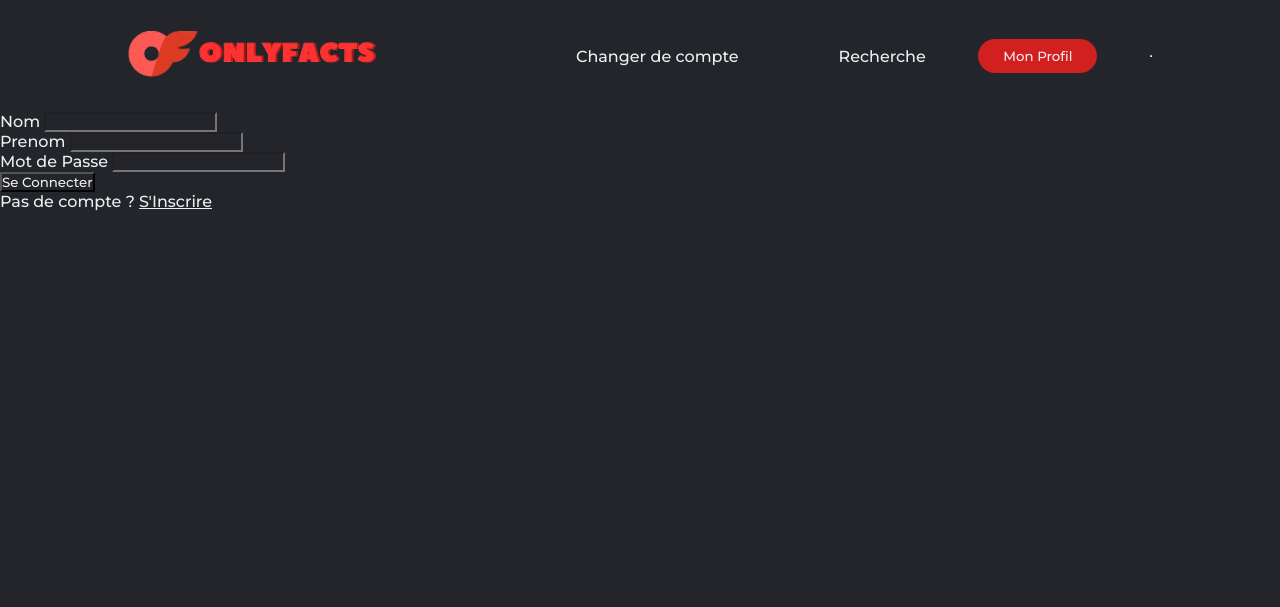
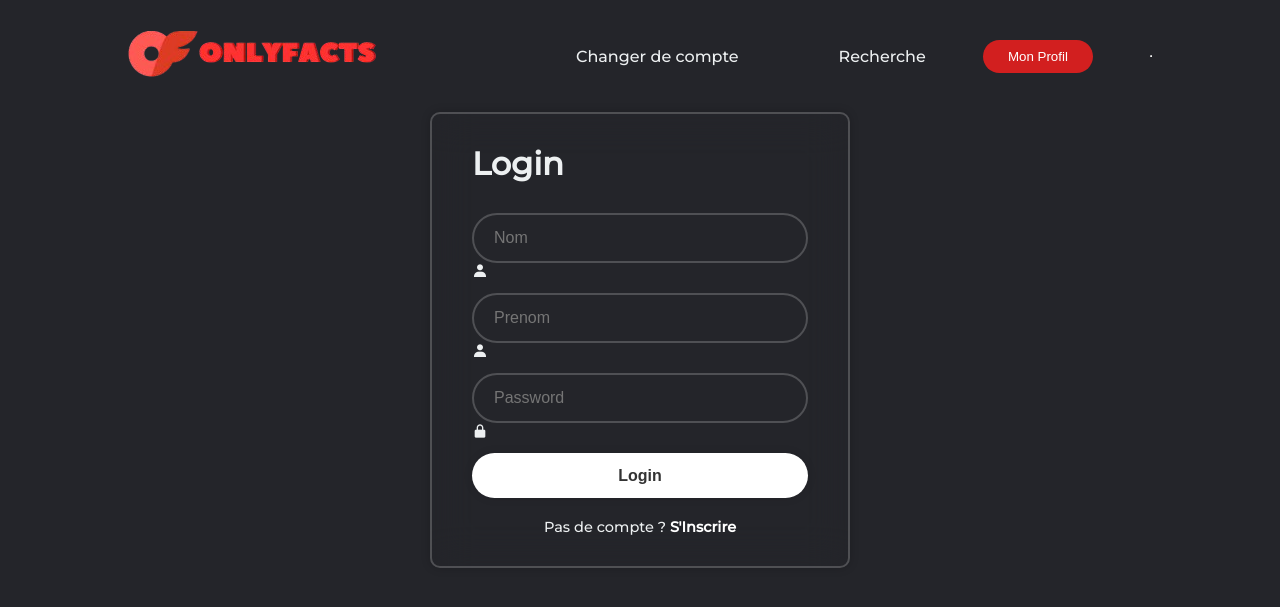
Before and after one commit to Douwang0/OnlyFacts, a Flask app: page /login in a window 1280 px wide. Shown: the top 607 px of the page. Run offline with Flask 3, Linux system fonts and the light colour scheme.

Commit message:
Fin de l'implemention du css

```diff
--- a/apps/static/styles.css
+++ b/apps/static/styles.css
@@ -1,16 +1,28 @@
+/* IMPORTS */
 @import url("https://fonts.googleapis.com/css2?family=Poppins:wght@300;400;500;600;700;800;900&display=swap");
 @import url("https://fonts.googleapis.com/css?family=Montserrat:500");
 
-
+/* RESET PROPRE */
 * {
     box-sizing: border-box;
     margin: 0;
     padding: 0;
+}
+
+/* STYLE GLOBAL */
+body {
     background-color: #24252A;
     font-family: "Montserrat", sans-serif;
     color: #edf0f1;
 }
 
+/* CONTAINER GENERAL */
+.container {
+    width: 80%;
+    margin: auto;
+}
+
+/* HEADER */
 header {
     display: flex;
     justify-content: space-between;
@@ -18,86 +30,124 @@ header {
     padding: 30px 10%;
 }
 
-.posts {
-    justify-content: center;
-    align-items: center;
-
-}
-
-.logo {
-    cursor: pointer;
-}
-
+/* NAVIGATION */
 .nav_links {
     display: flex;
     align-items: center;
     gap: 100px;
     list-style: none;
-    margin: 0;
-    padding: 0;
 }
 
 .nav_links li a {
-
     font-weight: 500;
     font-size: 16px;
     text-decoration: none;
-    transition: all 0.3s ease 0s;
+    transition: all 0.3s ease;
+    color: #edf0f1;
 }
 
 .nav_links li a:hover {
-    color: #0088a9
+    color: #0088a9;
 }
 
+/* LOGO */
+.logo {
+    cursor: pointer;
+}
+
+/* BUTTON */
 button {
     padding: 9px 25px;
     background-color: rgb(210, 31, 31);
     border: none;
     border-radius: 50px;
     cursor: pointer;
-    transition: all 0.3s ease 0s;
+    transition: all 0.3s ease;
+    color: white;
 }
 
 button:hover {
     background-color: rgba(0, 136, 169, 0.8);
 }
 
- /*
-* {
-  margin: 0;
-  padding: 0;
-  box-sizing: border-box;
-  font-family: "Poppins", sans-serif;
+/* POSTS (NE PAS centrer par défaut) */
+.posts {
+    margin-top: 20px;
 }
 
+/* ================= LOGIN PAGE ================= */
 
+/* UNIQUEMENT pour la page login */
+.login {
+    display: flex;
+    flex-direction: column;
+}
 
+.login .wrapper {
+    margin: auto;
+}
+
+/* FORM WRAPPER (fusion corrigée) */
 .wrapper {
     width: 420px;
-  background: purple;
-  color: #fff;
+    display: flex;
+    flex-direction: column;
+    background: transparent;
+    border: 2px solid rgba(255, 255, 255, .2);
+    backdrop-filter: blur(20px);
+    box-shadow: 0 0 10px rgba(0, 0, 0, .2);
+    border-radius: 10px;
+    padding: 30px 40px;
 }
 
-.wrapper h1 {
-  font-size: 36px;
-  text-align: center;
-}
-
+/* INPUT BOX */
 .wrapper .input-box {
+    position: relative;
     width: 100%;
     height: 50px;
     margin: 30px 0;
 }
 
+/* INPUT */
 .input-box input {
     width: 100%;
     height: 100%;
     background: transparent;
-  border: none;
+    border: 2px solid rgba(255, 255, 255, .2);
     outline: none;
-  border: 2px solid rgba(255, 255, 255, .2);
     border-radius: 40px;
+    font-size: 16px;
+    color: #fff;
+    padding: 20px;
 }
 
+/* BUTTON LOGIN */
+.wrapper .btn {
+    width: 100%;
+    height: 45px;
+    background: #fff;
+    border: none;
+    border-radius: 40px;
+    box-shadow: 0 0 10px rgba(0, 0, 0, .1);
+    cursor: pointer;
+    font-size: 16px;
+    color: #333;
+    font-weight: 600;
+}
 
-*/
+/* REGISTER LINK */
+.wrapper .register-link {
+    font-size: 14.5px;
+    text-align: center;
+    margin-top: 20px;
+}
+
+.register-link p a {
+    color: #fff;
+    text-decoration: none;
+    font-weight: 600;
+}
+
+.register-link p a:hover {
+    text-decoration: underline;
+}
--- a/apps/templates/login.html
+++ b/apps/templates/login.html
@@ -1,7 +1,15 @@
 {% extends "base.html" %}
 {% block content %}
 
-<form method="post">
+<head>
+  <meta http-equiv="X-UA-Compatible" content="IE=edge">
+  <link href='https://unpkg.com/boxicons@2.1.4/css/boxicons.min.css' rel='stylesheet'>
+</head>
+
+
+
+
+<body class="login">
     {% if erreur == "Aucun" %}
     Veuillez verifier les informations, cette combinaison de nom prenom n'existe pas <br />
     {% elif erreur == True %}
@@ -9,26 +17,29 @@
     {% elif erreur == "erreur_bd" %}
     Notre base de donnée a renvoyé une erreur, Veuillez contacter un administateur <br />
     {% endif %}
+  <div class="wrapper">
+    <form method="post">
+      <h1>Login</h1>
+      <div class="input-box">
+        <input type="text" placeholder="Nom" required name="nom">
+        <i class='bx bxs-user'></i>
+      </div>
+      <div class="input-box">
+        <input type="text" placeholder="Prenom" required name="prenom">
+        <i class='bx bxs-user'></i>
+      </div>
+      <div class="input-box">
+        <input type="password" placeholder="Password" required name="mdp">
+        <i class='bx bxs-lock-alt'></i>
+      </div>
 
-<body class="login">
-    <form method="post">
-        {% if erreur == "Aucun" %}
-        Veuillez verifier les informations, cette combinaison de nom prenom n'existe pas <br />
-        {% elif erreur == True %}
-        Mot de passe incorrect <br />
-        {% endif %}
-        <label>Nom</label>
-        <input type="text" name="nom" required><br />
+      <button type="submit" class="btn">Login</button>
 
-        <label>Prenom</label>
-        <input type="text" name="prenom" required><br />
+      <div class="register-link">
+        <p>Pas de compte ? <a href="/register">S'Inscrire</a></p>
+      </div>
+    </form>
+  </div>
 
-        <label>Mot de Passe</label>
-        <input type="password" name="mdp" required><br />
-
-        <input type="submit" value="Se Connecter"><br />
-
-        Pas de compte ? <a href="/register">S'Inscrire</a>
-    </form>
 </body>
 {% endblock %}
```
Also changed, not shown: apps/templates/note_projet.html (deleted, +0 -43 lines). Lines whose indentation alone changed are shown as unchanged.
